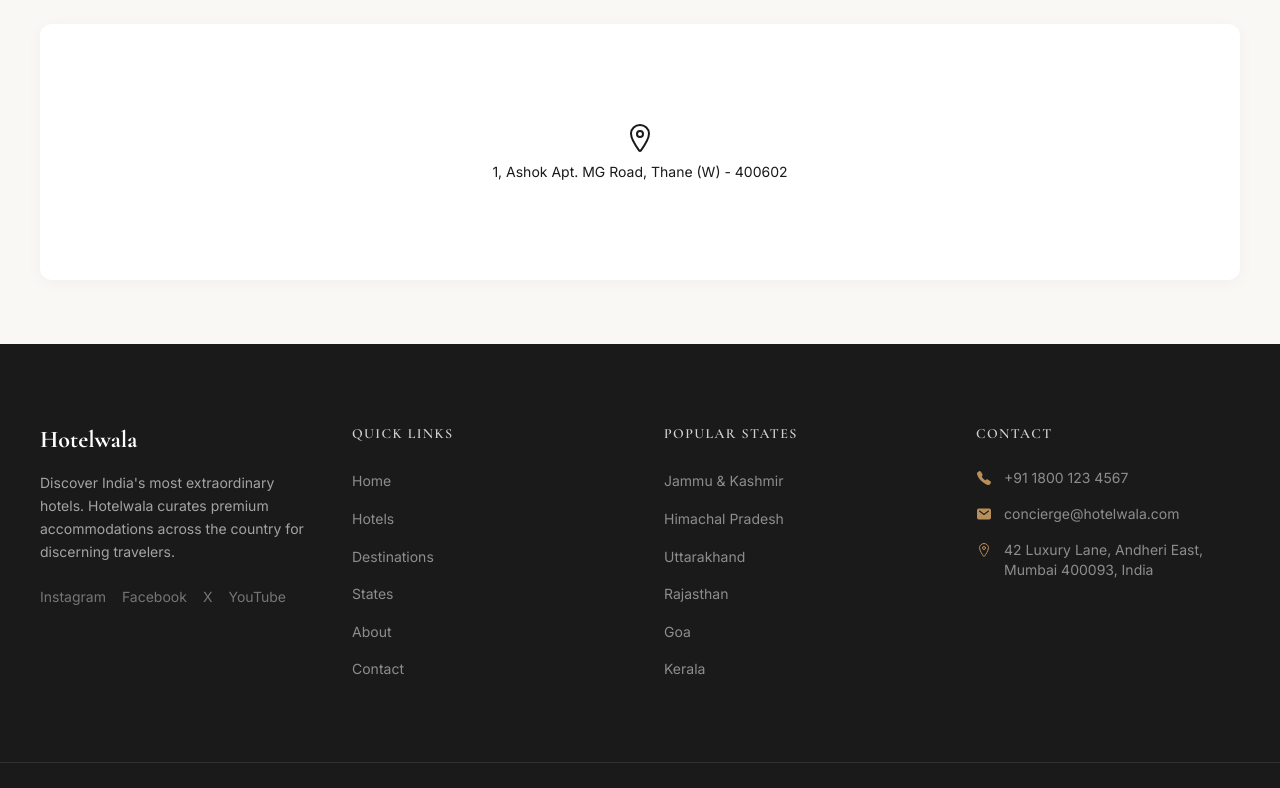
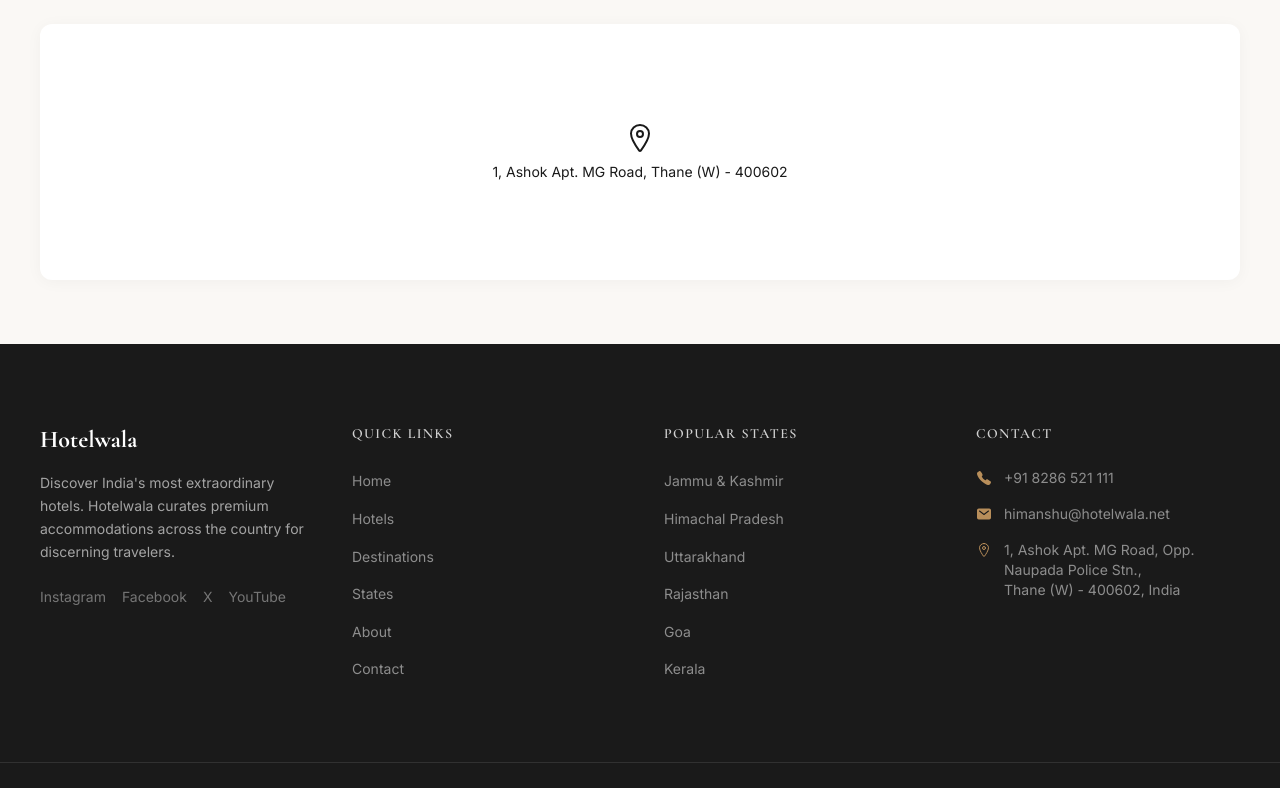
Before and after one commit to Adarsh261206/Hotelwala, a React (Vite) app: page /contact in a window 1280 px wide. Shown: the part 1116-1904 px from the top of the page. Built offline with nearby package versions, Linux system fonts and the light colour scheme.

Commit message:
Update footer, SEO, and all pages with real contact details

```diff
--- a/src/components/layout/Footer.jsx
+++ b/src/components/layout/Footer.jsx
@@ -54,15 +54,15 @@
             <ul className="space-y-4">
               <li className="flex items-start gap-3">
                 <IoCall className="w-4 h-4 text-primary mt-0.5 shrink-0" />
-                <span className="text-sm text-white/50">+91 1800 123 4567</span>
+                <span className="text-sm text-white/50">+91 8286 521 111</span>
               </li>
               <li className="flex items-start gap-3">
                 <IoMail className="w-4 h-4 text-primary mt-0.5 shrink-0" />
-                <span className="text-sm text-white/50">concierge@hotelwala.com</span>
+                <span className="text-sm text-white/50">himanshu@hotelwala.net</span>
               </li>
               <li className="flex items-start gap-3">
                 <IoLocationOutline className="w-4 h-4 text-primary mt-0.5 shrink-0" />
-                <span className="text-sm text-white/50">42 Luxury Lane, Andheri East,<br />Mumbai 400093, India</span>
+                <span className="text-sm text-white/50">1, Ashok Apt. MG Road, Opp. Naupada Police Stn.,<br />Thane (W) - 400602, India</span>
               </li>
             </ul>
           </div>
--- a/src/pages/Contact.jsx
+++ b/src/pages/Contact.jsx
@@ -14,7 +14,7 @@
   {
     icon: IoMail,
     title: 'Email',
-    lines: ['himanshu@hotelwala.net', 'concierge@hotelwala.com'],
+    lines: ['himanshu@hotelwala.net', 'concierge@hotelwala.net'],
   },
   {
     icon: IoLocationOutline,
--- a/src/utils/seo.js
+++ b/src/utils/seo.js
@@ -1,6 +1,6 @@
 export function generateMeta({ title, description, path, image }) {
   const siteName = 'Hotelwala'
-  const url = `https://hotelwala.com${path}`
+  const url = `https://hotelwala.net${path}`
   const ogImage = image || 'https://images.unsplash.com/photo-1563911302283-d2bc129e7570?w=1200&h=630&fit=crop'
 
   return {
```
